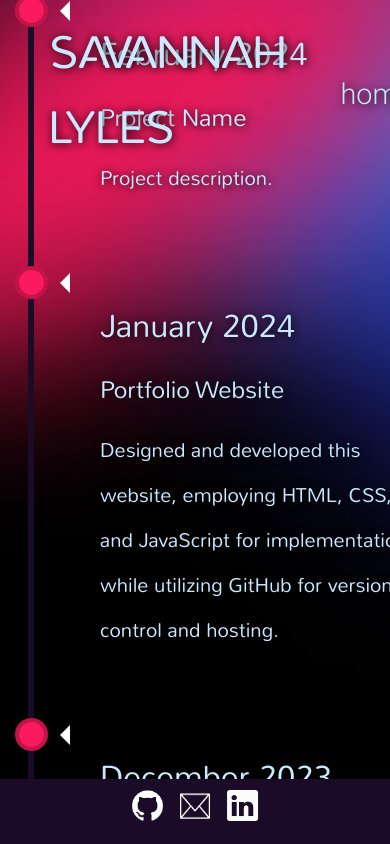
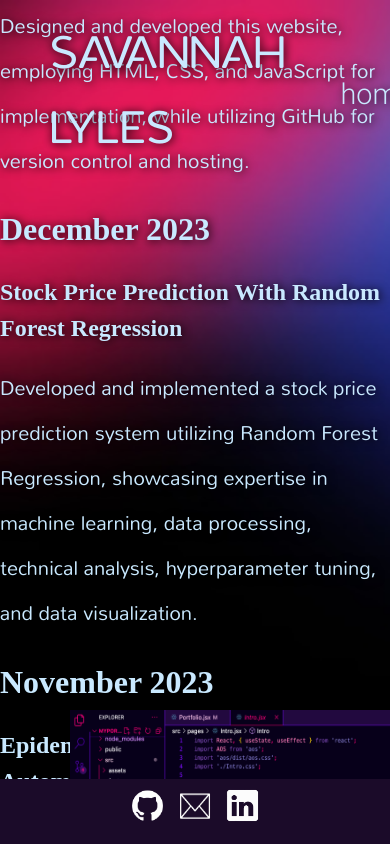
Before and after one commit to savannahhlyles/myportfolio, a React (Vite) app: page /#/Portfolio in a window 390 px wide. Built offline with nearby package versions, Linux system fonts and the light colour scheme; the HTML template or start-up script is replaced by a standard one; a web font is replaced by a local one.

Commit message:
Debugging

```diff
--- a/src/pages/Portfolio.css
+++ b/src/pages/Portfolio.css
@@ -1,16 +1,16 @@
-{
+/* {
     box-sizing: border-box;
   }
 
   /* The actual timeline (the vertical ruler) */
-  .timeline {
+   /*.timeline {
     position: relative;
     max-width: 1200px;
     margin-top: 1100px;
   }
 
   /* The actual timeline (the vertical ruler) */
-  .timeline::after {
+    /*.timeline::after {
     content: '';
     position: absolute;
     width: 6px;
@@ -22,7 +22,7 @@
   }
 
   /* Container around content */
-  .container {
+    /*.container {
     padding: 10px 40px;
     position: relative;
     background-color: inherit;
@@ -30,7 +30,7 @@
   }
 
   /* The circles on the timeline */
-  .container::after {
+    /*.container::after {
     content: '';
     position: absolute;
     width: 25px;
@@ -44,17 +44,17 @@
   }
 
   /* Place the container to the left */
-  .left {
+    /*.left {
     left: 0;
   }
 
   /* Place the container to the right */
-  .right {
+    /*.right {
     left: 50%;
   }
 
   /* Add arrows to the left container (pointing right) */
-  .left::before {
+    /*.left::before {
     content: " ";
     height: 0;
     position: absolute;
@@ -66,7 +66,7 @@
   }
 
   /* Add arrows to the right container (pointing left) */
-  .right::before {
+    /*.right::before {
     content: " ";
     height: 0;
     position: absolute;
@@ -78,12 +78,12 @@
   }
 
   /* Fix the circle for containers on the right side */
-  .right::after {
+    /*.right::after {
     left: -16px;
   }
 
   /* The actual content */
-  .content {
+    /*.content {
     padding: 20px 30px;
     background-color: rgba(132, 82, 82, 0);
     position: relative;
@@ -92,21 +92,21 @@
   }
 
   /* Media queries - Responsive timeline on screens less than 600px wide */
-  @media screen and (max-width: 600px) {
+    /*@media screen and (max-width: 600px) {
     /* Place the timelime to the left */
-    .timeline::after {
+     /* .timeline::after {
     left: 31px;
     }
 
     /* Full-width containers */
-    .container {
+      /*.container {
     width: 100%;
     padding-left: 70px;
     padding-right: 25px;
     }
 
     /* Make sure that all arrows are pointing leftwards */
-    .container::before {
+      /*.container::before {
     left: 60px;
     border: medium solid white;
     border-width: 10px 10px 10px 0;
@@ -114,11 +114,11 @@
     }
 
     /* Make sure all circles are at the same spot */
-    .left::after, .right::after {
+      /*.left::after, .right::after {
     left: 15px;
     }
 
     /* Make all right containers behave like the left ones */
-    .right {
+      /*.right {
     left: 0%;
-    }
+    } */
```
